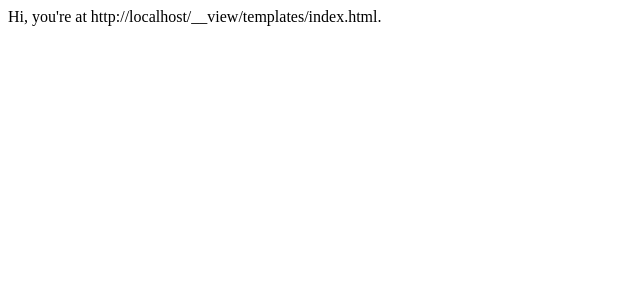
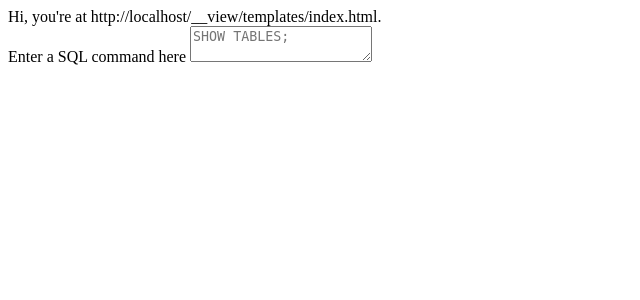
Before and after one commit to jamesw8/RailroadSystem, a Flask app: template templates/index.html in a window 1280 px wide. Shown: the top 300 px of the page, without its empty margins (0-640 px from the left). Run offline with Flask 2, Linux system fonts and the light colour scheme; the template is opened without the code that fills it, so the values that code supplies are empty.

Commit message:
Add form and meta tags

```diff
--- a/templates/base.html
+++ b/templates/base.html
@@ -1,5 +1,9 @@
 <html>
 	<head>
+		<meta charset="utf-8">
+  		<meta name="viewport" content="width=device-width, initial-scale=1">
+  		<link rel="stylesheet" type="text/css" href="https://maxcdn.bootstrapcdn.com/font-awesome/4.7.0/css/font-awesome.min.css">
+  		<link rel="stylesheet" href="{{  url_for('static', filename='css/main.css') }}">
 		<title>DATABASES~!!!</title>
 	</head>
 	<body>
--- a/templates/index.html
+++ b/templates/index.html
@@ -1,4 +1,13 @@
 {% extends "base.html" %}
 {% block content %}
 Hi, you're at {{ request['url'] }}.
+<form method="post" action="/">
+	<label>Enter a SQL command here</label>
+	<textarea name="command" placeholder="SHOW TABLES;" required></textarea>
+
+	{% if results %}
+		<div>
+			{{ results }}
+		</div>
+	{% endif %}
 {% endblock %}
```
